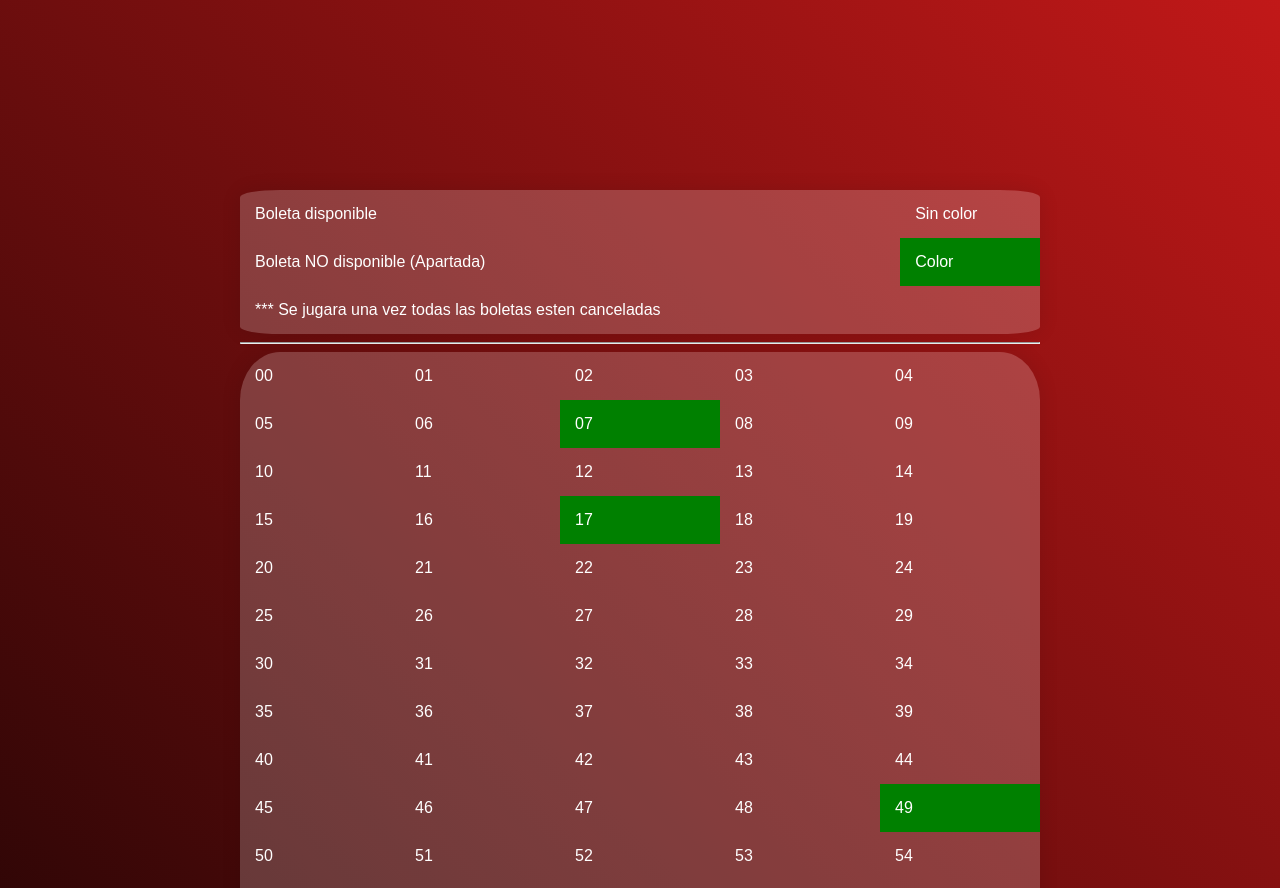
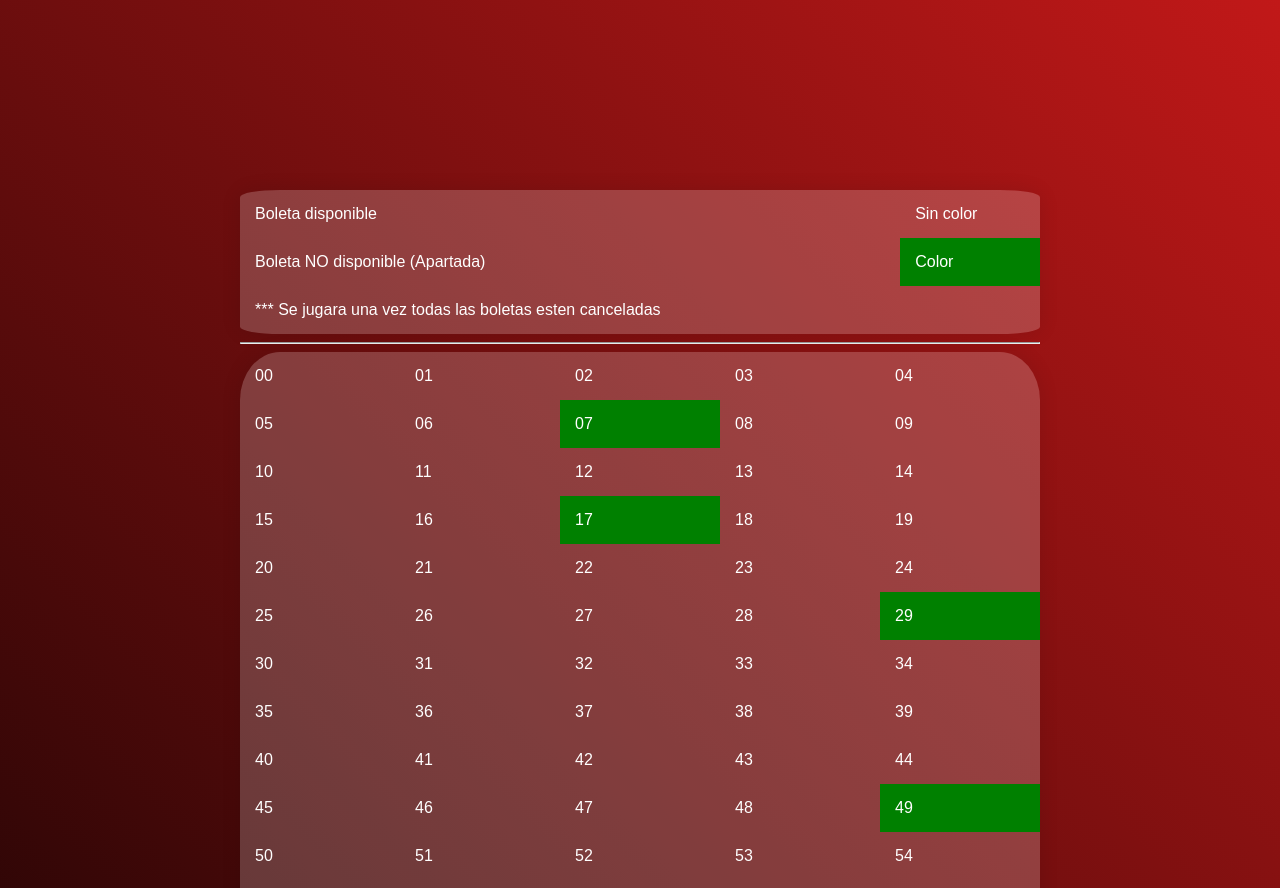
Before and after one commit to Davidpardo15/Rifa, a plain HTML site: page index.htm in a window 1280 px wide. Shown: the part 209-1097 px from the top of the page. Drawn offline with Linux system fonts and the light colour scheme.

Commit message:
Actualizar index.htm

```diff
--- a/index.htm
+++ b/index.htm
@@ -71,7 +71,7 @@
                     <td class="">26</td>
                     <td class="">27</td>
                     <td class="">28</td>
-                    <td class="">29</td>
+                    <td class="ven">29</td>
                 </tr>
                 <tr>
                     <td class="">30</td>
```
